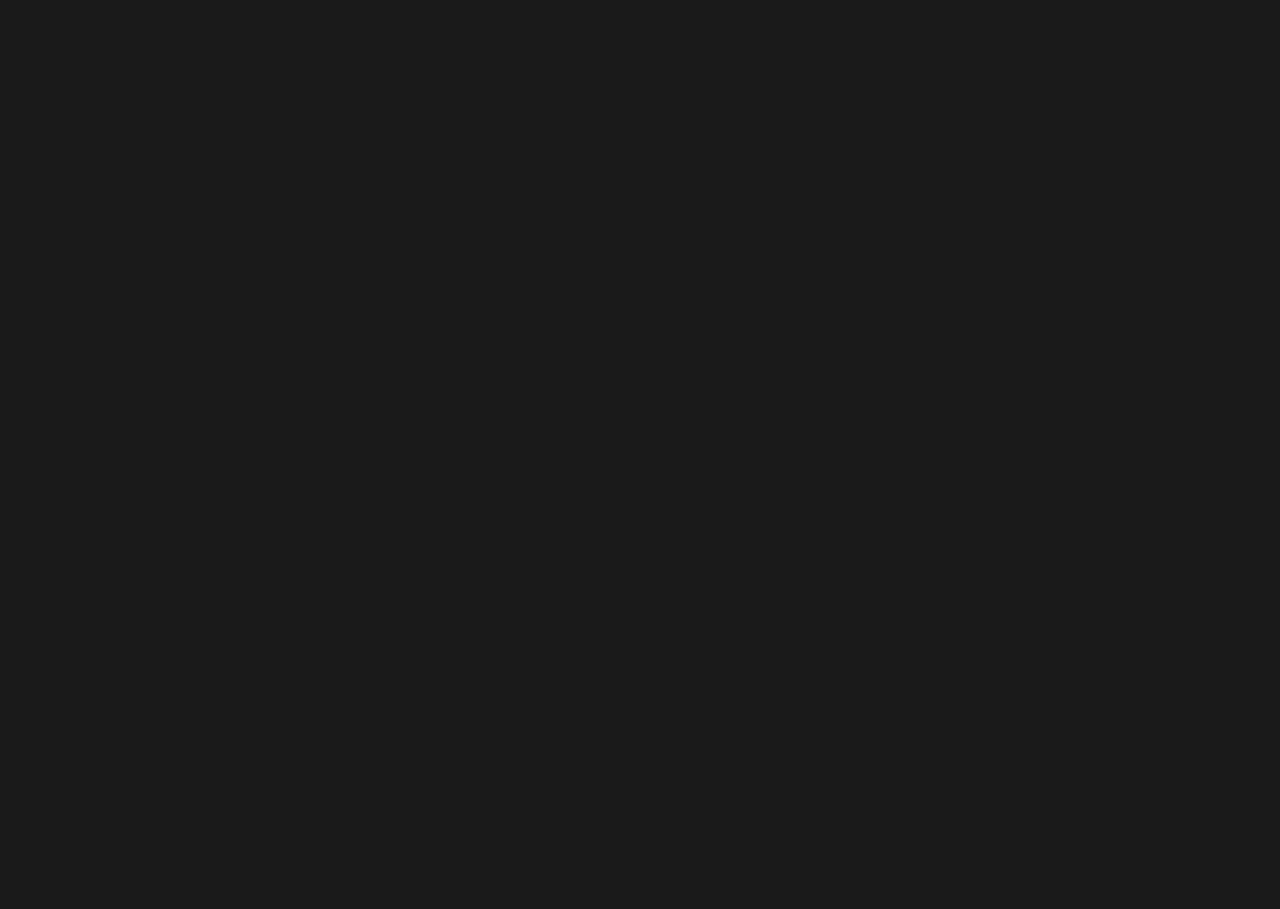
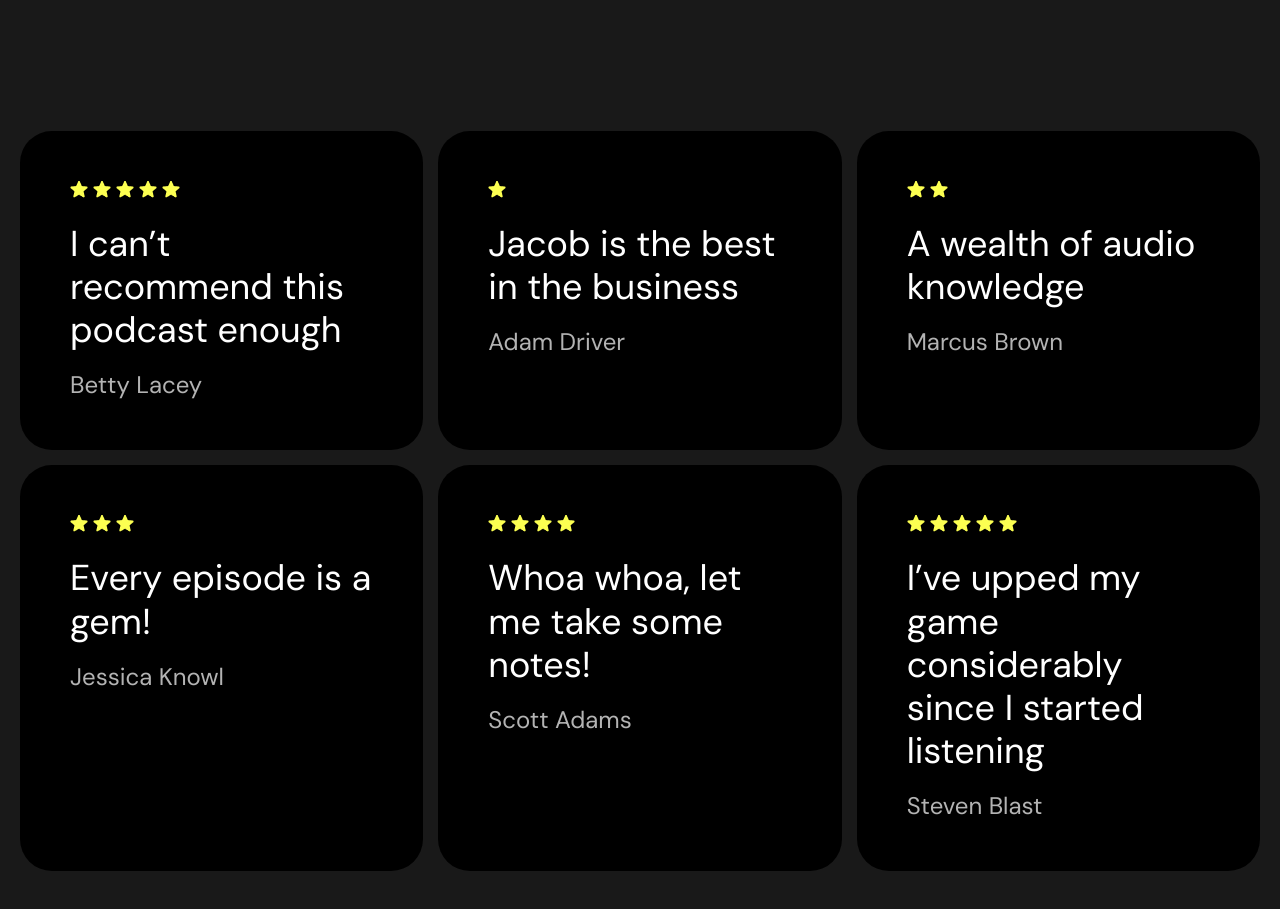
Before and after one commit to vlad615/MusicSite, a React (Vite) app: page / in a window 1280 px wide. Shown: the part 4680-5589 px from the top of the page. Before the commit the page ends 4711 px from the top, so only its background shows below. Built offline with nearby package versions, Linux system fonts and the light colour scheme.

Commit message:
reviews section

```diff
--- a/src/App.tsx
+++ b/src/App.tsx
@@ -7,6 +7,7 @@
 import mic from "./accets/episodes/mic.jpg"
 import { About } from './layout/sections/about/About'
 import { Contact } from './layout/sections/contact/Contact'
+import { Reviews } from './layout/sections/reviews/Reviews'
 
 export function App() {
   const data = {
@@ -33,27 +34,66 @@
 
     episodes: [
       {
-        id: "1",
+        id: crypto.randomUUID(),
         label: "Gear",
         title: "The best microphone under $200",
         description: "With so many microphones on the market, how are you supposed to know what’s the best? Take a look at our top picks.",
         img: podcast
       },
       {
-        id: "2",
+        id: crypto.randomUUID(),
         label: "Tips & Tricks",
         title: "Mic tricks to take you to the next level",
         description: "Stop rolling with those default settings on your mic. These small tweaks will take you from sounding good to great.",
         img: mic
       },
       {
-        id: "3",
+        id: "5",
         label: "Gear",
         title: "Should you get outboard audio gear?",
         description: "Is hardware really worth it when it comes to podcasting? The answer is...it depends. Here’s our reasons on why you might want to consider picking something up.",
         img: midi
       },
 
+    ],
+
+    reviews: [
+      {
+        id: crypto.randomUUID(),
+        grade: 5,
+        name: "Betty Lacey",
+        text: "I can’t recommend this podcast enough"
+      },
+      {
+        id: crypto.randomUUID(),
+        grade: 1,
+        name: "Adam Driver",
+        text: "Jacob is the best in the business"
+      },
+      {
+        id: crypto.randomUUID(),
+        grade: 2,
+        name: "Marcus Brown",
+        text: "A wealth of audio knowledge"
+      },
+      {
+        id: crypto.randomUUID(),
+        grade: 3,
+        name: "Jessica Knowl",
+        text: "Every episode is a gem!"
+      },
+      {
+        id: crypto.randomUUID(),
+        grade: 4,
+        name:  "Scott Adams",
+        text: "Whoa whoa, let me take some notes!"
+      },
+      {
+        id: crypto.randomUUID(),
+        grade: 5,
+        name: "Steven Blast" ,
+        text: "I’ve upped my game considerably since I started listening"
+      },
     ]
 
   }
@@ -63,9 +103,10 @@
     <>
       <Header menu={data.menu} />
       <Main resources={data.resources} />
-      <Episodes episodes={data.episodes}/>
+      <Episodes episodes={data.episodes} />
       <About />
       <Contact />
+      <Reviews reviews={data.reviews}/>
     </>
   )
 }
--- /dev/null
+++ b/src/componentes/cards/reviewCard/Review.module.scss
@@ -0,0 +1,31 @@
+@use "../../../styles/mixins.scss" as *;
+@use "../../../styles/variables.scss" as *;
+
+.wrapper {
+    @include flexWrapper(column, null, null, null, 20px);
+    // max-width: 425px;
+    border-radius: 32px;
+    flex: 1 1 0;
+    min-width: 336px;
+    padding: 50px;
+    background-color: black;
+
+    @include media(phone){
+        padding: 50px 20px;
+    }
+}
+
+.stars {
+    @include flexWrapper(null, null, null, null, 5px);
+}
+
+.review {
+    font-size: 36px;
+    line-height: 1.2;
+    color: $titleColor;
+}
+
+.name {
+    font-size: 24px;
+    line-height: 1.2;
+}
--- /dev/null
+++ b/src/componentes/cards/reviewCard/Review.tsx
@@ -0,0 +1,30 @@
+import star from "../../../accets/star.png"
+import s from "./Review.module.scss"
+
+export type ReviewProps = {
+    id: string
+    name: string
+    text: string
+    grade: number
+}
+
+export const Review = ({id, name, text, grade}: ReviewProps) => {
+
+
+    function stars(count: number){
+        const elements = []
+        for (count; count > 0; count--) {
+            elements.push(<li key={count}><img src={star} alt="star " /></li>);
+        }
+
+        return elements
+    }
+
+    return(
+        <div className={s.wrapper} id={id}>
+            <ul className={s.stars}>{stars(grade)}</ul>
+            <p className={s.review}>{text}</p>
+            <p className={s.name}>{name}</p>
+        </div>
+    )
+}
--- a/src/layout/sections/about/About.tsx
+++ b/src/layout/sections/about/About.tsx
@@ -6,7 +6,7 @@
 
 export const About = () => {
     return (
-        <section id="#about">
+        <section id="about">
             <div className="container">
                 <div className={s.wrapper}>
                     <div className={s.textWrapper}>
--- a/src/layout/sections/contact/Contact.tsx
+++ b/src/layout/sections/contact/Contact.tsx
@@ -3,7 +3,7 @@
 
 export const Contact = () => {
     return (
-        <section id="#contact">
+        <section id="contact">
             <div className="container">
                 <div className={s.wrapper}>
                     <div className={s.titleWrapper}>
--- /dev/null
+++ b/src/layout/sections/reviews/Reviews.module.scss
@@ -0,0 +1,7 @@
+@use "../../../styles/mixins.scss" as *;
+
+.wrapper {
+    @include flexWrapper(null, null, null, wrap, 15px);
+    padding: 100px 0;
+
+}
--- /dev/null
+++ b/src/layout/sections/reviews/Reviews.tsx
@@ -0,0 +1,18 @@
+import { Review, type ReviewProps } from "../../../componentes/cards/reviewCard/Review"
+import s from "./Reviews.module.scss"
+
+type ReviewsProps = {
+    reviews: ReviewProps[]
+}
+
+export const Reviews = ({reviews}: ReviewsProps) => {
+    return(
+        <section id="review">
+            <div className="container">
+                <div className={s.wrapper}>
+                    {reviews.map(r => <Review {...r}/>)}
+                </div>
+            </div>
+        </section>
+    )
+}
```
